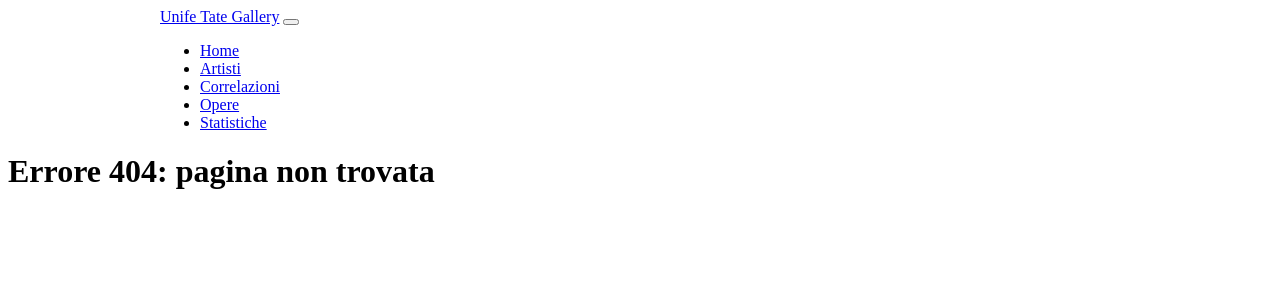
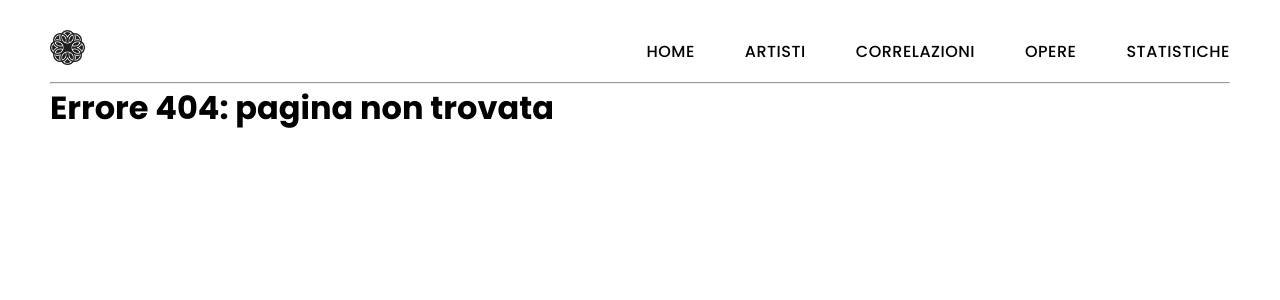
Before and after one commit to aleganza/unife-tate-gallery, a PHP site: page /unife-tate-gallery/index.php in a window 1280 px wide. Shown: the top 300 px of the page. Run offline with PHP 8.4, Linux system fonts and the light colour scheme.

Commit message:
feat: remove bootstrap + home page

```diff
--- a/src/css/style.css
+++ b/src/css/style.css
@@ -1,4 +1,110 @@
-.navbar-custom {
-  max-width: 960px;
+@import url('https://fonts.googleapis.com/css2?family=Poppins:ital,wght@0,100;0,200;0,300;0,400;0,500;0,600;0,700;0,800;0,900;1,100;1,200;1,300;1,400;1,500;1,600;1,700;1,800;1,900&display=swap');
+@import url('https://fonts.googleapis.com/css2?family=Cinzel+Decorative:wght@400;700;900&display=swap');
+
+:root {
+  --primary-color: #fe640d;
+  --page-width: 1600px;
+}
+
+* {
+  margin: 0;
+  padding: 0;
+  box-sizing: border-box;
+}
+
+body {
+  margin: 0 50px;
+  font-family: "Poppins", sans-serif;
+}
+
+.elegant {
+  font-family: "Cinzel Decorative", serif;
+}
+
+header .brand {
+  user-select: none;
+  -webkit-user-select: none;
+  -moz-user-select: none;
+  -ms-user-select: none;
+  -o-user-select: none;
+}
+
+header .brand img {
+  width: 35px;
+}
+
+/* if no logo but text */
+header .brand.elegant {
+  font-size: 1.8rem;
+  font-weight: 600;
+}
+
+.container {
+  max-width: var(--page-width);
+  margin: 0 auto;
+}
+
+nav {
+  display: flex;
+  justify-content: space-between;
+  align-items: center;
+  margin-top: 30px;
+  margin-bottom: 10px;
+}
+
+nav .nav-items {
+  display: flex;
+  gap: 50px;
+}
+
+nav .nav-items a {
+  text-decoration: none;
+  color: black;
+  text-transform: uppercase;
+  font-weight: 500;
+  letter-spacing: 0.5px;
+  transition: 0.2s ease;
+}
+
+nav .nav-items a.active, a:hover {
+  color: var(--primary-color);
+}
+
+.body-wrapper {
+  display: flex;
+  gap: 30px;
+  max-width: var(--page-width);
+  /* background-color: green; */
   margin: auto;
+  margin-top: 60px;
 }
+
+.body-wrapper .columns {
+  width: 100%;
+  height: 200px;
+  /* background-color: violet;; */
+}
+
+.body-wrapper .columns .page-heading {
+  width: 100%;
+  height: 20px;
+  /* background-color: yellow; */
+}
+
+/* .page-heading {
+
+} */
+
+.page-heading h1 {
+  font-size: 3.5rem;
+  font-weight: 600;
+  margin-bottom: 20px;
+}
+
+.page-heading h1 span {
+  color: var(--primary-color);
+}
+
+.page-heading p {
+  line-height: 27px;
+}
--- a/src/php/components/Navbar.php
+++ b/src/php/components/Navbar.php
@@ -1,31 +1,20 @@
 <?php
 $current_page = $_SERVER['REQUEST_URI'];
 ?>
-
-<nav class="navbar navbar-expand-lg bg-body-tertiary">
-  <div class="container-fluid navbar-custom">
-    <a class="navbar-brand" href="/unife-tate-gallery/">Unife Tate Gallery</a>
-    <button class="navbar-toggler" type="button" data-bs-toggle="collapse" data-bs-target="#navbarSupportedContent" aria-controls="navbarSupportedContent" aria-expanded="false" aria-label="Toggle navigation">
-      <span class="navbar-toggler-icon"></span>
-    </button>
-    <div class="collapse navbar-collapse justify-content-end" id="navbarSupportedContent">
-      <ul class="navbar-nav mb-2 mb-lg-0">
-        <li class="nav-item">
-          <a class="nav-link <?= ($current_page == '/unife-tate-gallery/') ? 'active' : '' ?>" aria-current="page" href="/unife-tate-gallery/">Home</a>
-        </li>
-        <li class="nav-item">
-          <a class="nav-link <?= ($current_page == '/unife-tate-gallery/artisti') ? 'active' : '' ?>" aria-current="page" href="/unife-tate-gallery/artisti">Artisti</a>
-        </li>
-        <li class="nav-item">
-          <a class="nav-link <?= ($current_page == '/unife-tate-gallery/correlazioni') ? 'active' : '' ?>" aria-current="page" href="/unife-tate-gallery/correlazioni">Correlazioni</a>
-        </li>
-        <li class="nav-item">
-          <a class="nav-link <?= ($current_page == '/unife-tate-gallery/opere') ? 'active' : '' ?>" aria-current="page" href="/unife-tate-gallery/opere">Opere</a>
-        </li>
-        <li class="nav-item">
-          <a class="nav-link <?= ($current_page == '/unife-tate-gallery/statistiche') ? 'active' : '' ?>" aria-current="page" href="/unife-tate-gallery/statistiche">Statistiche</a>
-        </li>
-      </ul>
-    </div>
+<header>
+  <div class="container">
+    <nav>
+      <div class="brand">
+        <img src="/unife-tate-gallery/public/logo.png" alt="va minga">
+      </div>
+      <div class="nav-items">
+        <a href="/unife-tate-gallery/" class="<?= ($current_page == '/unife-tate-gallery/') ? 'active' : '' ?>">Home</a>
+        <a href="/unife-tate-gallery/artisti" class="<?= ($current_page == '/unife-tate-gallery/artisti') ? 'active' : '' ?>">Artisti</a>
+        <a href="/unife-tate-gallery/correlazioni" class="<?= ($current_page == '/unife-tate-gallery/correlazioni') ? 'active' : '' ?>">Correlazioni</a>
+        <a href="/unife-tate-gallery/opere" class="<?= ($current_page == '/unife-tate-gallery/opere') ? 'active' : '' ?>">Opere</a>
+        <a href="/unife-tate-gallery/statistiche" class="<?= ($current_page == '/unife-tate-gallery/statistiche') ? 'active' : '' ?>">Statistiche</a>
+      </div>
+    </nav>
   </div>
-</nav>
+</header>
+<hr />
--- a/src/php/components/head.php
+++ b/src/php/components/head.php
@@ -2,4 +2,3 @@
 <meta name="viewport" content="width=device-width, initial-scale=1.0">
 <link rel="stylesheet" href="src/css/style.css">
 <title>Unife Tate Gallery</title>
-<link href="https://cdn.jsdelivr.net/npm/bootstrap@5.3.3/dist/css/bootstrap.min.css" rel="stylesheet" integrity="sha384-QWTKZyjpPEjISv5WaRU9OFeRpok6YctnYmDr5pNlyT2bRjXh0JMhjY6hW+ALEwIH" crossorigin="anonymous">
--- a/src/php/components/script.php
+++ /dev/null
@@ -1 +0,0 @@
-<script src="https://cdn.jsdelivr.net/npm/bootstrap@5.3.3/dist/js/bootstrap.bundle.min.js" integrity="sha384-YvpcrYf0tY3lHB60NNkmXc5s9fDVZLESaAA55NDzOxhy9GkcIdslK1eN7N6jIeHz" crossorigin="anonymous"></script>
--- a/src/php/views/artisti.php
+++ b/src/php/views/artisti.php
@@ -11,7 +11,6 @@
   <?php
   require("src/php/components/navbar.php");
   ?>
-  <h1>ARTISTI</h1>
 </body>
 
 <?php
--- a/src/sql/ddl.sql
+++ b/src/sql/ddl.sql
@@ -28,7 +28,7 @@ CREATE TABLE artwork (
   depth VARCHAR(8) NOT NULL
   units CHAR(2) NOT NULL
   inscription VARCHAR(300) NOT NULL
-  thumbnail_copyright VARCHAR(300) NOT NULL
+  thumbnail_copyright VARCHAR(100) NOT NULL
   thumbnail_url VARCHAR(300) NOT NULL
   url VARCHAR(300) NOT NULL
 )
```
Also changed, not shown: src/php/views/home.php (+13 -1 lines), public/logo.png (added).
